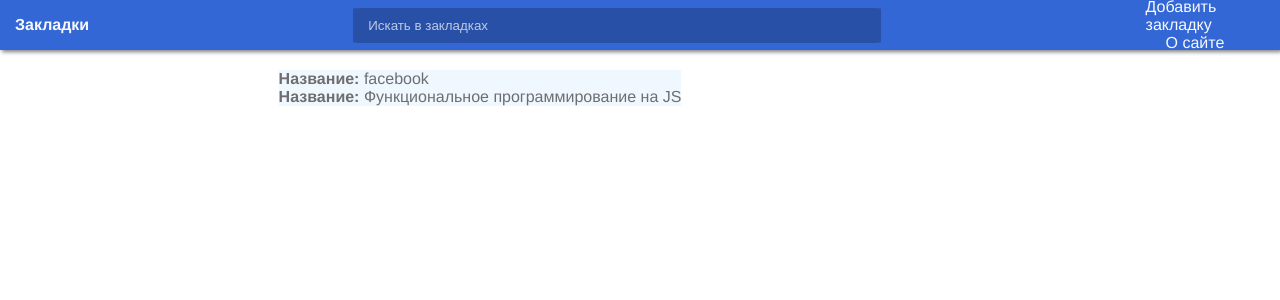
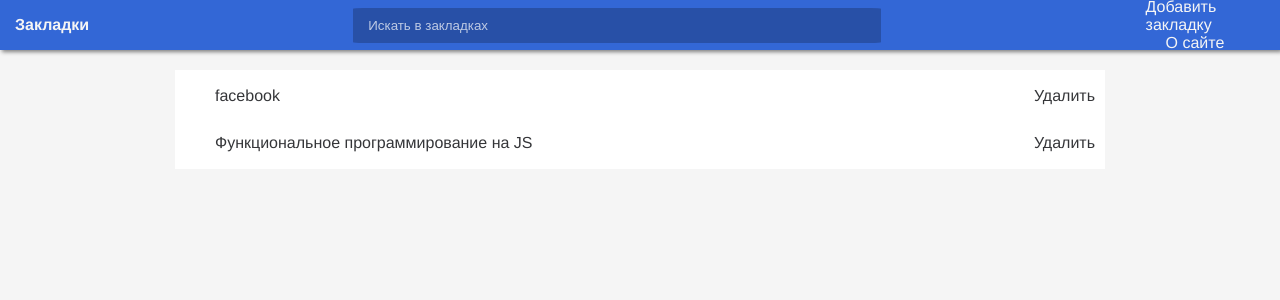
Before and after one commit to sedovdmitry/vue3-ts-bookmarks, a Vue app: page / in a window 1280 px wide. Shown: the top 300 px of the page. Built offline with nearby package versions, Linux system fonts and the light colour scheme.

Commit message:
styling bookmark-list

```diff
--- a/src/App.vue
+++ b/src/App.vue
@@ -24,6 +24,9 @@ export default defineComponent({
   font-family: Avenir, Helvetica, Arial, sans-serif;
   -webkit-font-smoothing: antialiased;
   -moz-osx-font-smoothing: grayscale;
-  color: $page-background;
+  margin: auto;
+  width: auto;
+  height: 2000px;
+  background-color: whitesmoke;
 }
 </style>
--- a/src/assets/scss/_variables.scss
+++ b/src/assets/scss/_variables.scss
@@ -1,10 +1,14 @@
 $page-background: #F8F9FA;
 
-$text-color: #6E6E70;
+$text-color: whitesmoke;
 
 $navbar-bg-color: #3367D6;
+
 $search-text-color: #3367D6;
 $search-color: #2850A7;
 $search-placeholder-color: #BECAE4;
 
 $bookmarks-list: white;
+$bookmark-color: #353639;
+$bookmark-color__active: whitesmoke;
+$bookmark-bg__active: $navbar-bg-color;
--- /dev/null
+++ b/src/assets/scss/common.scss
@@ -0,0 +1,21 @@
+.container {
+  padding-right: 15px;
+  padding-left: 15px;
+  display: flex;
+  justify-content: center;
+}
+@media (min-width: 768px) {
+  .container {
+    width: 750px
+  }
+}
+@media (min-width: 992px) {
+  .container {
+    width: 970px
+  }
+}
+@media (min-width: 1200px) {
+  .container {
+    width: 960px
+  }
+}
--- a/src/components/BookmarkItem.vue
+++ b/src/components/BookmarkItem.vue
@@ -1,10 +1,16 @@
 <template>
-  <div><b>Название:</b> {{bookmark.name}}</div>
+  <div class="bookmark">
+    <div class="bookmark__link" @click="openInNewTab">
+      {{bookmark.name}}
+    </div>
+    <div class="bookmark__btn">
+      <div>Удалить</div>
+    </div>
+  </div>
 </template>
 
 <script>
 import { defineComponent } from 'vue';
-// import { Bookmark } from '@/types/Bookmark';
 
 export default defineComponent({
   name: 'bookmark-item',
@@ -14,9 +20,39 @@ export default defineComponent({
       required: true,
     },
   },
+  methods: {
+    openInNewTab() {
+      window.open(this.bookmark.url, '_blank').focus();
+    },
+  },
 });
 </script>
 
 <style scoped lang="scss">
+.bookmark {
+  display: flex;
+  margin: 5px 0;
+  transition: .2s;
+  justify-content: space-between;
+}
 
+.bookmark__link {
+  cursor: pointer;
+  color: $bookmark-color;
+  width: 100%;
+  padding: 12px 8px 12px 40px;
+}
+
+.bookmark__link:hover {
+  color: $bookmark-color__active;
+  background-color: $bookmark-bg__active;
+}
+
+.bookmark__btn {
+  display: flex;
+  align-items: center;
+  cursor: pointer;
+  color: $bookmark-color;
+  padding: 0 10px;
+}
 </style>
--- a/src/components/BookmarkList.vue
+++ b/src/components/BookmarkList.vue
@@ -28,7 +28,8 @@ export default defineComponent({
 
 <style scoped lang="scss">
 .bookmarks {
-  max-width: 960px;
-  background: aliceblue;
+  justify-content: left;
+  width: 100%;
+  background: $bookmarks-list;
 }
 </style>
--- a/src/components/UI/MyInput.vue
+++ b/src/components/UI/MyInput.vue
@@ -17,10 +17,15 @@ export default {
   border-radius: 2%;
   height: 35px;
   min-width: 150px;
+  caret-color: $search-placeholder-color;
 }
 
 .input::placeholder {
   color: $search-placeholder-color;
   padding-left: 15px;
 }
+
+.input:focus{
+  outline: none;
+}
 </style>
--- a/src/components/UI/Navbar.vue
+++ b/src/components/UI/Navbar.vue
@@ -33,9 +33,11 @@ export default defineComponent({
 }
 .navbar__home {
   font-weight: 600;
+  color: $text-color;
 }
 .navbar__btns {
   margin-left: auto;
+  color: $text-color;
 }
 .navbar__search {
   width: 100%;
--- a/src/views/Home.vue
+++ b/src/views/Home.vue
@@ -1,9 +1,11 @@
 <template>
   <div class="home">
-    <bookmark-list
-      class="bookmarkList"
-      :bookmarks="bookmarks"
-    />
+    <div class="container">
+      <bookmark-list
+        class="bookmarkList"
+        :bookmarks="bookmarks"
+      />
+    </div>
   </div>
 </template>
 
@@ -32,9 +34,7 @@ export default defineComponent({
 .home {
   display: flex;
   justify-content: center;
-  max-width: 960px;
-  margin-top: 20px;
-  background-color: $bookmarks-list;
+  padding-top: 20px;
   color: $text-color;
 }
 </style>
--- a/vue.config.js
+++ b/vue.config.js
@@ -4,6 +4,7 @@ module.exports = {
       sass: {
         prependData: `
           @import "@/assets/scss/_variables.scss";
+          @import "@/assets/scss/common.scss";
         `,
       },
     },
```
